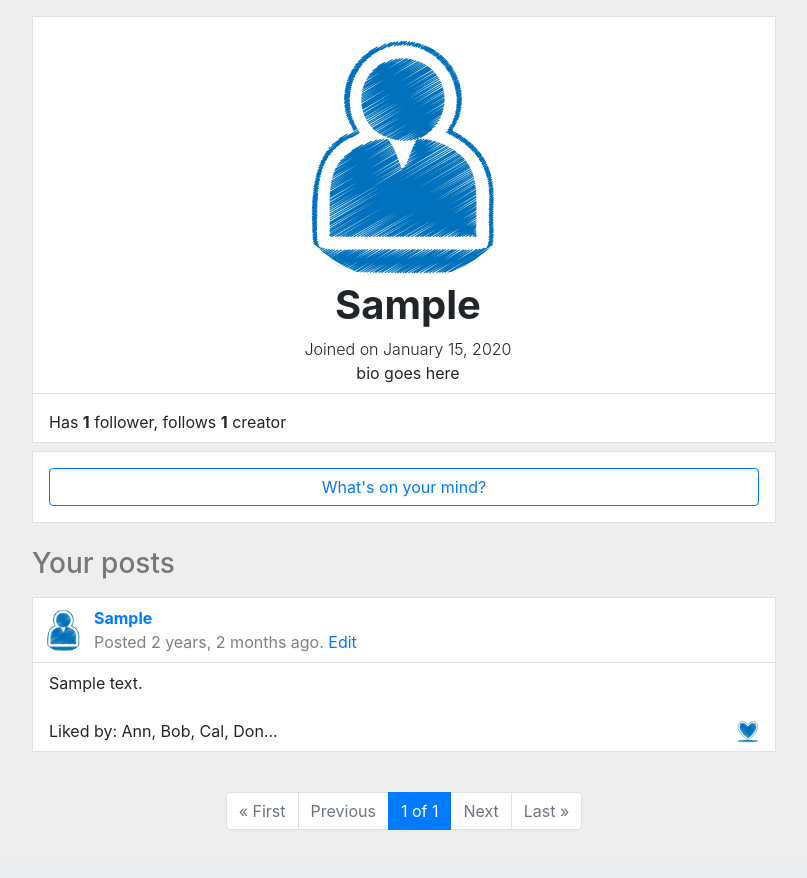
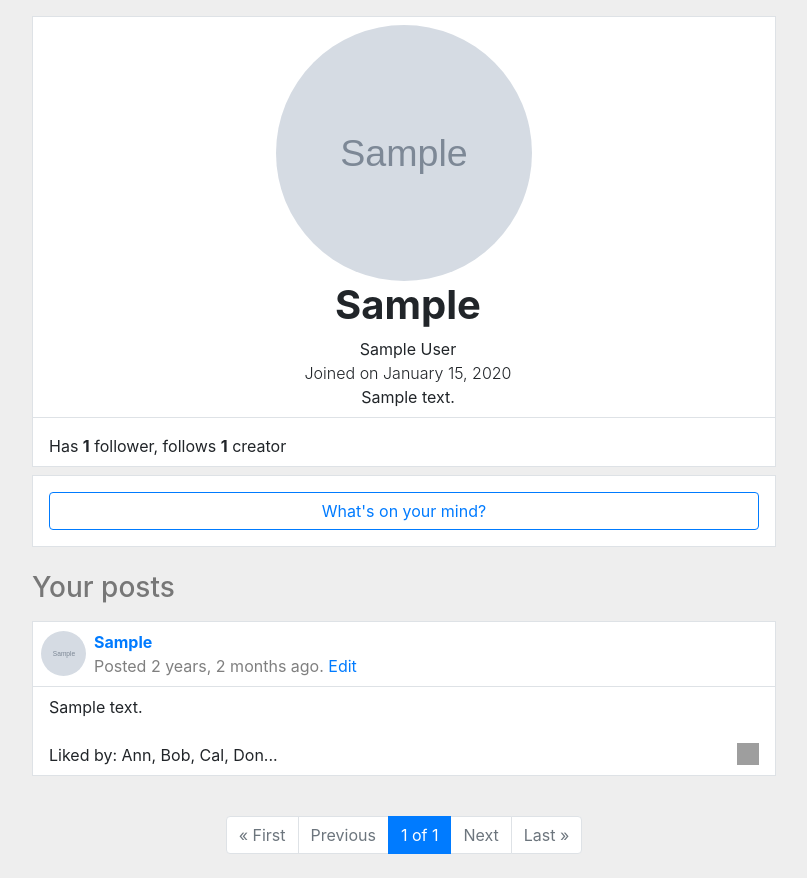
Before and after one commit to DaveFriedman/cs50web, a Django app: page /u/1/1 in a window 1280 px wide. Shown: the part 56-934 px from the top of the page, without its empty margins (236-1043 px from the left). Before the commit the page ends 886 px from the top, so only its background shows below. Run offline with Django 3.2, Linux system fonts and the light colour scheme; a user stored in the database is signed in; tables that the repository leaves empty hold one stand-in row (values such as "Sample post"); grey boxes marked "Sample" are stand-in pictures; some libraries are stand-ins or nearby versions; grey boxes are pictures that could not be loaded.

Commit message:
added profile fields + migration, account_settings, prof pic styling

```diff
--- a/Project 4 Network/network/network/forms.py
+++ b/Project 4 Network/network/network/forms.py
@@ -6,7 +6,7 @@ from .models import User, Post
 class UserForm(ModelForm):
     class Meta:
         model = User
-        fields = ["username", "first_name", "last_name", "email",]# "bio", "profile_pic_url",]
+        fields = ["username", "first_name", "last_name", "email", "bio", "profile_pic_url",]
         widgets = {"bio": Textarea(attrs={
             "rows": 6
             })}
--- a/Project 4 Network/network/network/models.py
+++ b/Project 4 Network/network/network/models.py
@@ -3,9 +3,9 @@ from django.db.models import *
 
 
 class User(AbstractUser):
-    # bio = TextField(max_length=280)
-    # profile_pic_url = URLField(blank=True)
-    pass
+    bio = TextField(max_length=280, blank=True)
+    profile_pic_url = URLField(blank=True)
+
 
 class Post(Model):
     author = ForeignKey(User, on_delete=CASCADE)
@@ -24,6 +24,7 @@ class Post(Model):
             "posted": self.posted,
             "edited": self.edited
         }
+
 
 class Like(Model):
     post = ForeignKey(Post, on_delete=CASCADE)
--- a/Project 4 Network/network/network/static/network/styles.css
+++ b/Project 4 Network/network/network/static/network/styles.css
@@ -7,9 +7,14 @@ body {
   color: #0275d8;
   cursor: pointer;
 }
+.post-author-profile-pic {
+  object-fit: cover;
+  height: 45px;
+  width: 45px;
+}
 
-/*
-.feed-image img {
-  width: 100%;
-  height: auto;
-} */
+.profile-page-profile-pic {
+  object-fit: cover;
+  height: 256px;
+  width: 256px;
+}
--- a/Project 4 Network/network/network/templates/network/profile.html
+++ b/Project 4 Network/network/network/templates/network/profile.html
@@ -24,11 +24,16 @@
             <div class="bg-white border mt-2">
                 <div class="d-flex flex-column justify-content-between align-items-center p-2 border-bottom">
                     <div class="d-flex flex-column align-items-center p-2y">
-                        <img class="rounded-circle" src="{% static 'network/default_user.png' %}" width="256">
+                        {% if profile.profile_pic_url %}
+                        <img class="profile-page-profile-pic rounded-circle" src={{profile.profile_pic_url}}>
+                        {% else %}
+                        <img class="profile-page-profile-pic rounded-circle" src="{% static 'network/default_user.png' %}">
+                        {% endif %}
                         <div class="d-flex flex-column align-items-center flex-wrap ml-2">
                             <span class="h1 font-weight-bold">{{profile.username | capfirst}}</span>
+                            <span class="font-weight-normal">{{profile.first_name | capfirst}} {{profile.last_name | capfirst}}</span>
                             <span class="font-weight-light">Joined on {{profile.date_joined | date:"F j, Y"}}</span>
-                            <span class="font-weight-normal">{{profile.bio}} bio goes here</span>
+                            <span class="font-weight-normal">{{profile.bio}}</span>
                         </div>
                     </div>
                 </div>
@@ -120,7 +125,13 @@
             <div class="bg-white border mt-2">
                 <div class="d-flex flex-row justify-content-between align-items-center p-2 border-bottom">
                     <div class="d-flex flex-row align-items-center p-2y">
-                        <a href="{% url 'profile' post.author.id post.author.username %}"><img class="rounded-circle" src="{% static 'network/default_user.png' %}" width="45"></a>
+                        <a href="{% url 'profile' post.author.id post.author.username %}">
+                            {% if profile.profile_pic_url %}
+                            <img class="post-author-profile-pic rounded-circle" src={{post.author.profile_pic_url}}>
+                            {% else %}
+                            <img class="post-author-profile-pic rounded-circle" src="{% static 'network/default_user.png' %}">
+                            {% endif %}
+                        </a>
                         <div class="d-flex flex-column flex-wrap ml-2">
                             <span class="font-weight-bold">
                                 <a href="{% url 'profile' post.author.id post.author.username %}">{{post.author | capfirst}}</a>
@@ -151,7 +162,8 @@
                     <!-- <i class="fa fa-thumbs-up"></i> -->
                     Liked by: Ann, Bob, Cal, Don...
                     <!-- {#% if user in %#} -->
-                    <img class="likes" src="{% static 'network/heartblue.png' %}" width="22">
+                    <img class="likes" src="{% static 'network/heartblue.png'
+                    %}" height="22" width="22">
                     <!-- <img class="likes" src="{% static 'network/heartgreen.png' %}" width="22"> -->
                 </div>
             </div>
--- a/Project 4 Network/network/network/views.py
+++ b/Project 4 Network/network/network/views.py
@@ -49,6 +49,7 @@ def following(request):
 
 # @login_required
 # def create_post(request): # not async
+#     form = PostForm()
 #     if request.method == "POST":
 #         form = PostForm(request.POST)
 
@@ -61,12 +62,13 @@ def following(request):
 #                     edited = timezone.now()
 #                 )
 #                 new_post.save()
+#                 messages.success(request, "Your post is up!")
 #             except IntegrityError as e:
 #                 messages.error(request, f"{e.__cause__}")
 #             return HttpResponseRedirect(reverse("index"))
 #     else:
 #         return render(request, "network/create_post.html", {
-#             "form":  PostForm()
+#             "form": form
 #         })
 
 
@@ -96,9 +98,11 @@ def create_post(request): # async
 
 @login_required
 def edit_post(request, postid):
+    post = Post.objects.get(id=postid)
+    form = PostForm(initial={"body": post.body})
+
     if request.method == "POST":
         form = PostForm(request.POST)
-        post = Post.objects.get(id=postid)
 
         if form.is_valid() and post.author==request.user:
             try:
@@ -113,12 +117,9 @@ def edit_post(request, postid):
             messages.error(request, f"Invalid submission")
             return HttpResponseRedirect(reverse("index"))
     else:
-        post = Post.objects.get(id=postid)
         return render(request, "network/edit_post.html", {
             "postid": postid,
-            "form": PostForm(initial={
-                "body": post.body
-            })
+            "form": form
         })
 
 
@@ -150,30 +151,20 @@ def profile(request, profileid, profilename):
 
 @login_required
 def account_settings(request):
-    context = {"username": request.user.username,
-            "first_name": request.user.first_name,
-            "last_name": request.user.last_name,
-            "email": request.user.email,
-            # "bio": request.user.bio,
-            # "profile_pic_url": request.user.profile_pic_url
-            }
+    form = UserForm(instance=request.user)
+
     if request.method == "POST":
-        form = UserForm(request.POST)
-        auser = User.objects.get(id=request.user.id)
+        form = UserForm(request.POST, instance=request.user)
+
         if form.is_valid():
             try:
-                auser.username = form.cleaned_data["username"]
-                auser.first_name = form.cleaned_data["first_name"]
-                auser.last_name= form.cleaned_data["last_name"]
-                auser.email = form.cleaned_data["email"]
-                # user.bio = form.cleaned_data["bio"]
-                # user.profile_pic_url = form.cleaned_data["profile_pic_url"]
-                auser.save()
+                user = form.save(commit=False)
+                user.save()
                 messages.success(request, "Your account settings are updated!")
             except IntegrityError as e:
                 messages.error(request, f"error: {e.__cause__}")
             return render(request, "network/account_settings.html", {
-                "form": UserForm(initial=context),
+                "form": form,
                 "last_login": request.user.last_login,
                 "date_joined": request.user.date_joined
                 })
@@ -181,7 +172,7 @@ def account_settings(request):
             messages.error(request, f"Form invalid.")
 
     return render(request, "network/account_settings.html", {
-        "form": UserForm(initial=context),
+        "form": form,
         "last_login": request.user.last_login,
         "date_joined": request.user.date_joined
         })
```
Also changed, not shown: Project 4 Network/network/network/templates/network/feed.html (+7 -1 lines), Project 4 Network/network/network/migrations/0003_user_bio_user_profile_pic_url.py (added).
